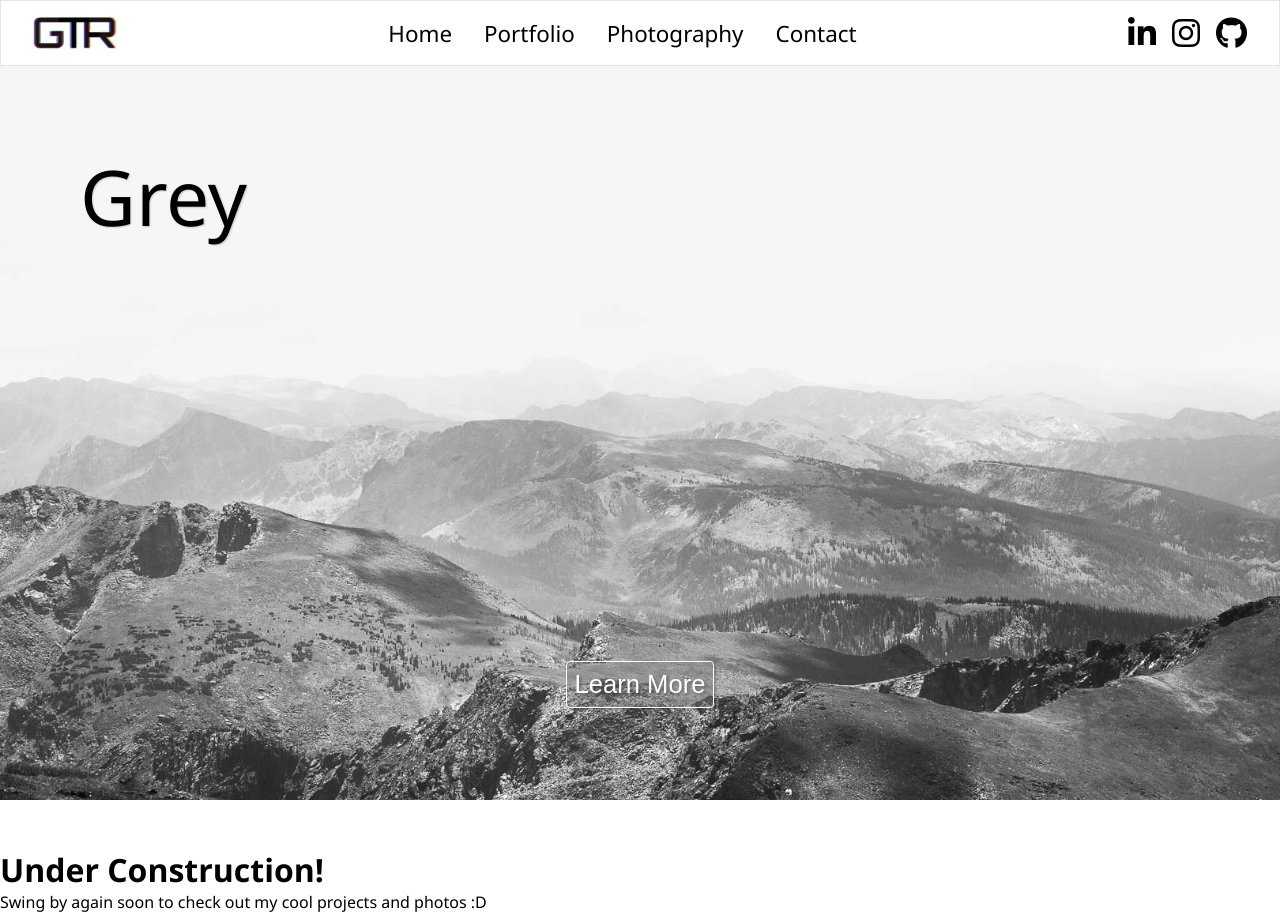
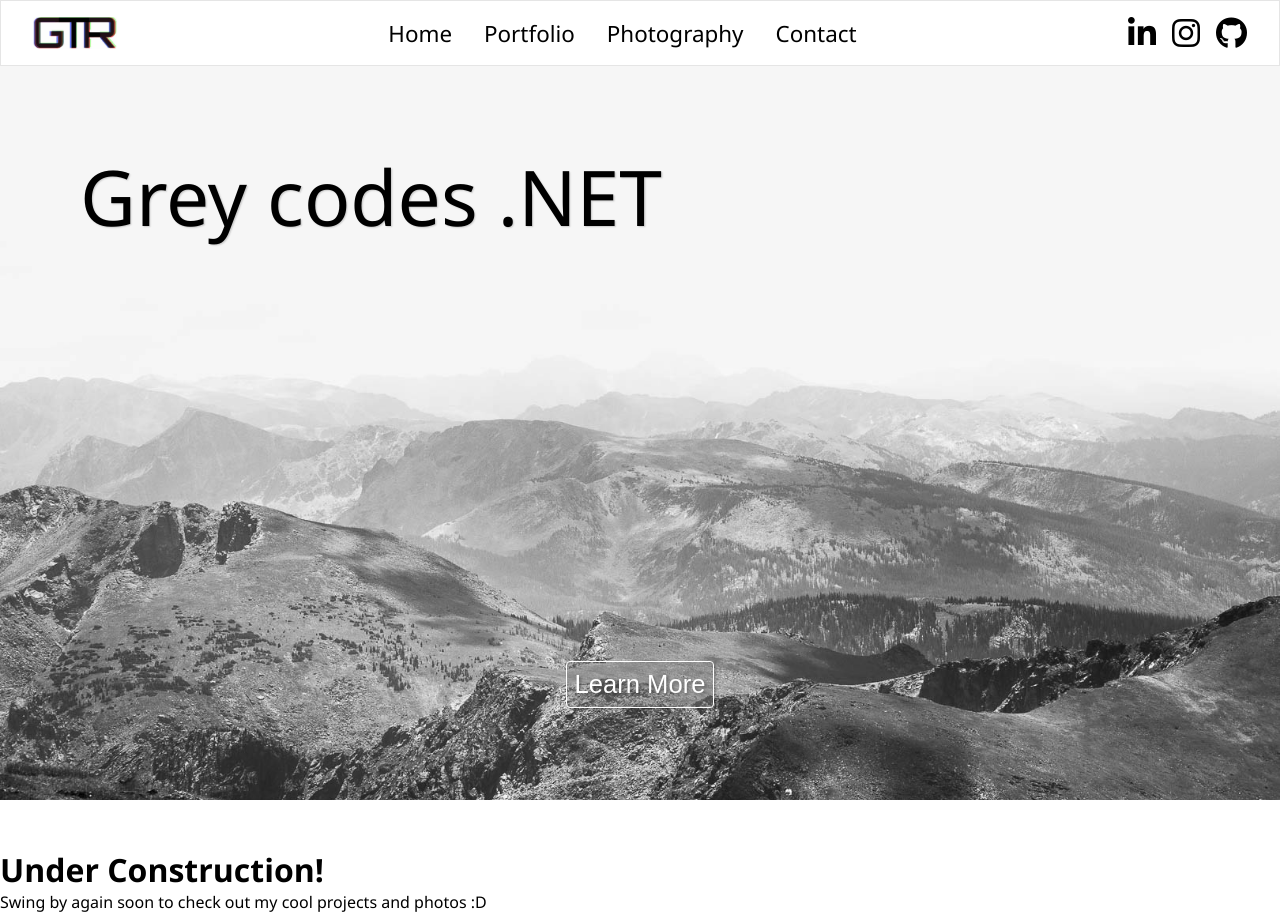
Before and after one commit to grey-r/greycodes, an Angular app in the folder pages/greycodes.net/: page / in a window 1280 px wide. Built offline with nearby package versions, Linux system fonts and the light colour scheme.

Commit message:
fix typewriter

```diff
--- a/pages/greycodes.net/src/app/core/utilities/rxjs.ts
+++ b/pages/greycodes.net/src/app/core/utilities/rxjs.ts
@@ -39,7 +39,8 @@ export function atInterval<T>(item: T, delay: Delay | Observable<Delay>) {
     return delayValues$.pipe(
       switchMap((delayValue) =>
         at(item, subscriptionTime + renderDelay(delayValue))
-      )
+      ),
+      take(1)
     );
   });
 }
--- a/pages/greycodes.net/src/app/pages/home/home.component.html
+++ b/pages/greycodes.net/src/app/pages/home/home.component.html
@@ -7,7 +7,9 @@
 <div class="bg-content-1 h-full-minus-header">
   <div>
     <div class="slogan-text">
-      Grey <app-typewriter [items]="whatIDo" [shuffle]="false"></app-typewriter>
+      Grey @defer() {
+      <app-typewriter [items]="whatIDo" [shuffle]="false"></app-typewriter>
+      }
     </div>
   </div>
   <div class="see-more">
```
